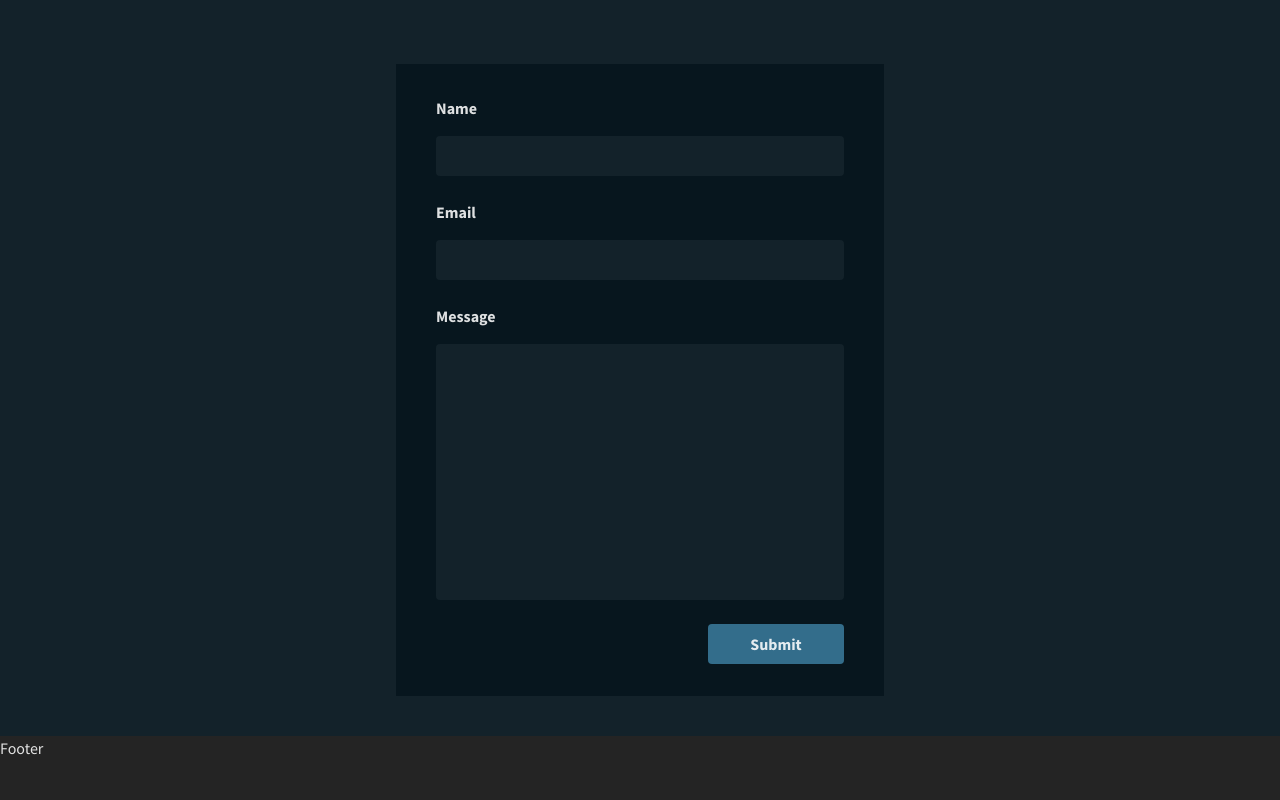
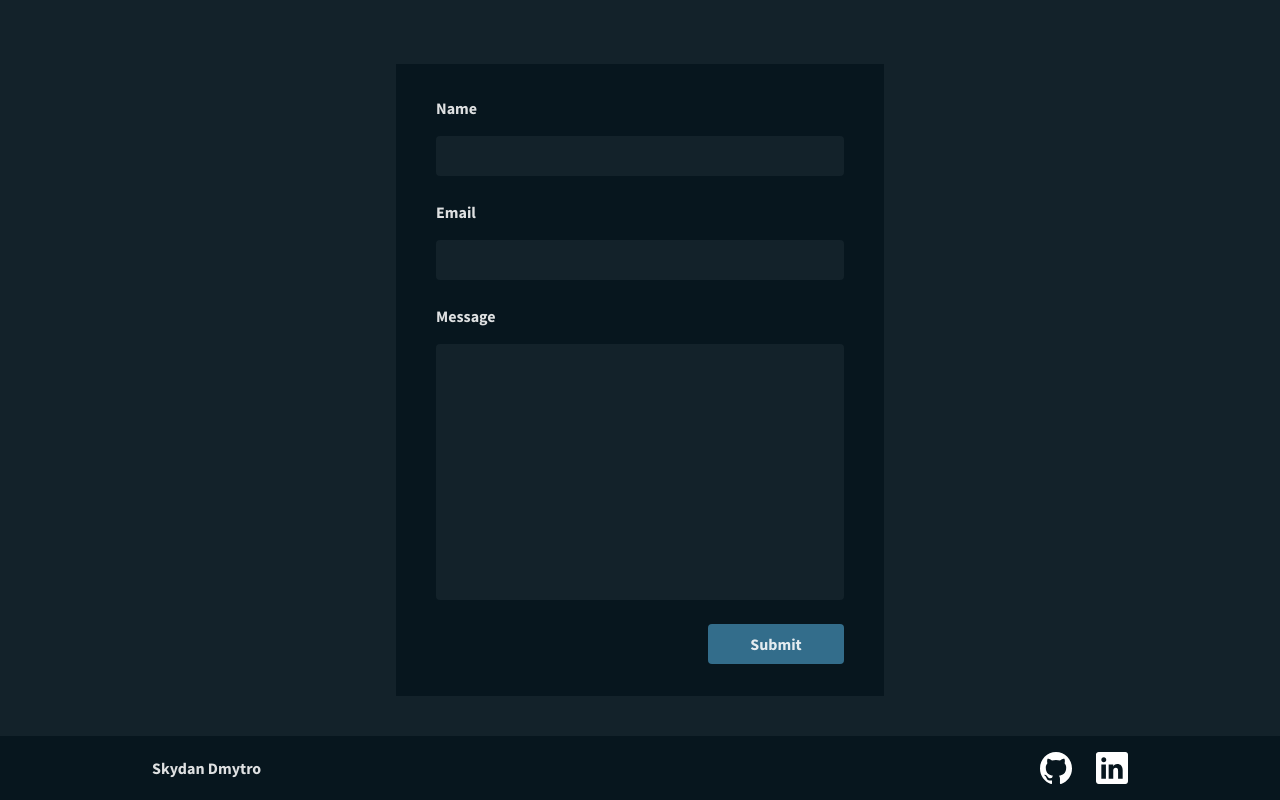
Before and after one commit to SkyDmytro/portfolio_nextjs, a React (Vite) app: page / in a window 1280 px wide. Shown: the part 960-1760 px from the top of the page. Before the commit the page ends 1720 px from the top, so only its background shows below. Built offline with nearby package versions, Linux system fonts and the light colour scheme.

Commit message:
feat: add footer

```diff
--- a/src/components/Footer.tsx
+++ b/src/components/Footer.tsx
@@ -1,5 +1,32 @@
-import React from "react";
+import githubIcon from "../assets/githubIcon.svg";
+import linkedInIcon from "../assets/linkedInIcon.svg";
 
 export const Footer = () => {
-  return <div>Footer</div>;
+  return (
+    <footer className="w-full bg-darkBlue py-4">
+      <div className="container flex items-center justify-between font-bold">
+        <a href="/" className="flex items-center gap-2">
+          <span>Skydan Dmytro</span>
+        </a>
+        <div className="flex gap-6 justify-center align-center">
+          <a
+            href="https://github.com/SkyDmytro"
+            target="_blank"
+            rel="noreferrer"
+            className="flex items-center gap-2"
+          >
+            <img src={githubIcon} alt="GitHub icon" className="h-8 w-8" />
+          </a>
+          <a
+            href="https://www.linkedin.com/in/dima-skydan-160010247/"
+            target="_blank"
+            rel="noreferrer"
+            className="flex items-center gap-2"
+          >
+            <img src={linkedInIcon} alt="LinkedIn icon" className="h-8 w-8" />
+          </a>
+        </div>
+      </div>
+    </footer>
+  );
 };
```
